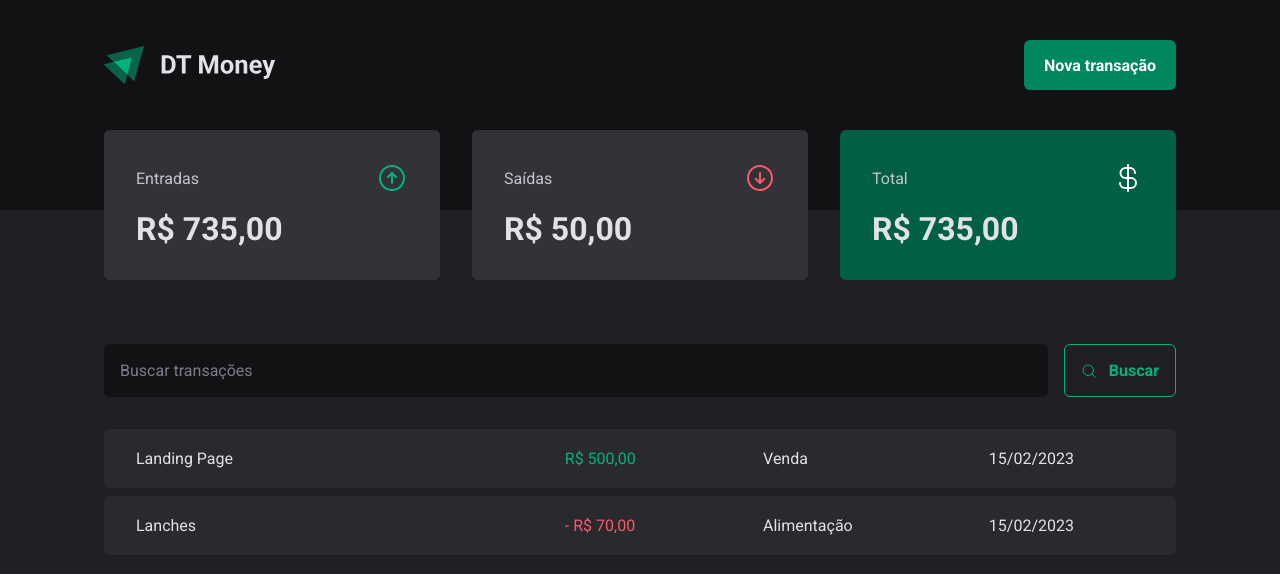
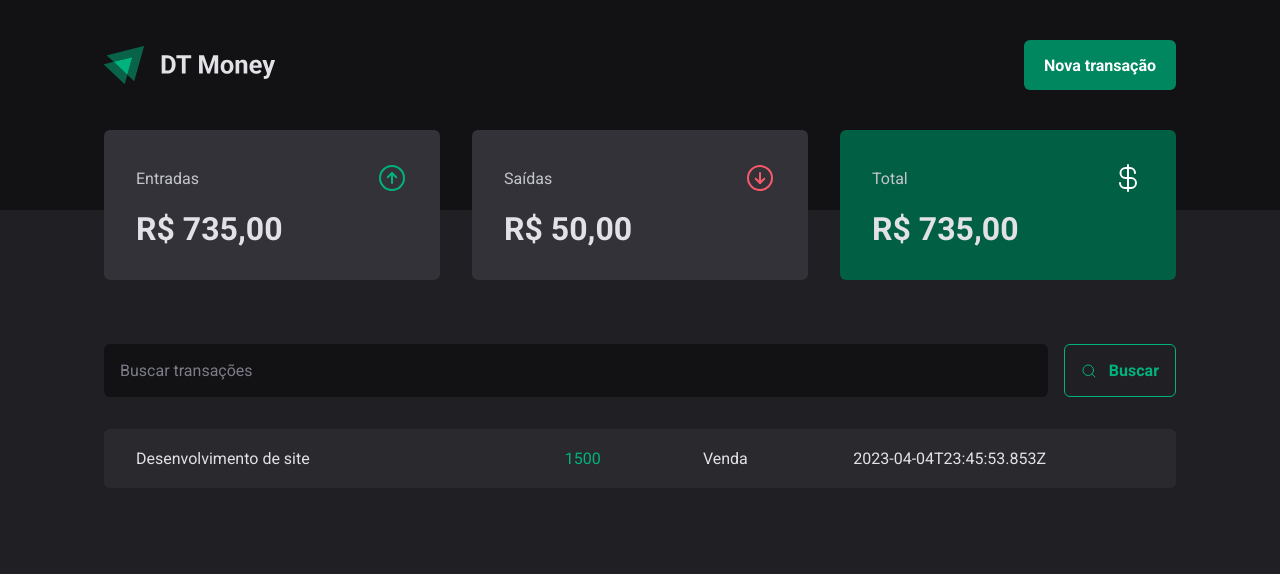
Before and after one commit to ota-mariana/dt-money, a React (Vite) app: page / in a window 1280 px wide. Shown: the top 574 px of the page. Built offline with nearby package versions, Linux system fonts and the light colour scheme; data requests are answered from the project's data file.

Commit message:
feat: HTTP request

```diff
--- a/src/pages/Transactions/index.tsx
+++ b/src/pages/Transactions/index.tsx
@@ -1,10 +1,33 @@
+import { useEffect, useState } from 'react';
 import { Header } from '../../components/Header';
 import { SearchForm } from '../../components/SearchForm';
 import { Summary } from '../../components/Summary';
 
 import { PriceHighLight, TransactionsContainer, TransactionsTable } from './styles';
 
+interface Transaction {
+  id: number;
+  description: string;
+  type: 'income' | 'outcome';
+  value: number;
+  category: string;
+  createdAt: string;
+}
+
 export function Transactions() {
+  const [transactions, setTransactions] = useState<Transaction[]>([])
+
+  async function fetchTransactions() {
+    const response = await fetch('http://localhost:3333/transactions');
+    const data = await response.json();
+
+    setTransactions(data);
+  }
+
+  useEffect(() => {
+    fetchTransactions();
+  }, [])
+
   return (
     <div>
       <Header />
@@ -15,27 +38,20 @@ export function Transactions() {
 
         <TransactionsTable>
           <tbody>
-            <tr>
-              <td width="40%">Landing Page</td>
-              <td>
-                <PriceHighLight variant="income">
-                  R$ 500,00
-                </PriceHighLight>
-              </td>
-              <td>Venda</td>
-              <td>15/02/2023</td>
-            </tr>
-
-            <tr>
-              <td width="40%">Lanches</td>
-              <td>
-                <PriceHighLight variant="outcome">
-                  - R$ 70,00
-                </PriceHighLight>
-              </td>
-              <td>Alimentação</td>
-              <td>15/02/2023</td>
-            </tr>
+            {transactions.map((transaction) => {
+              return (
+                <tr key={ transaction.id }>
+                  <td width="40%">{ transaction.description }</td>
+                  <td>
+                    <PriceHighLight variant={ transaction.type }>
+                      { transaction.value }
+                    </PriceHighLight>
+                  </td>
+                  <td>{ transaction.category }</td>
+                  <td>{ transaction.createdAt }</td>
+                </tr>
+              )
+            })}
           </tbody>
         </TransactionsTable>
       </TransactionsContainer>
```
